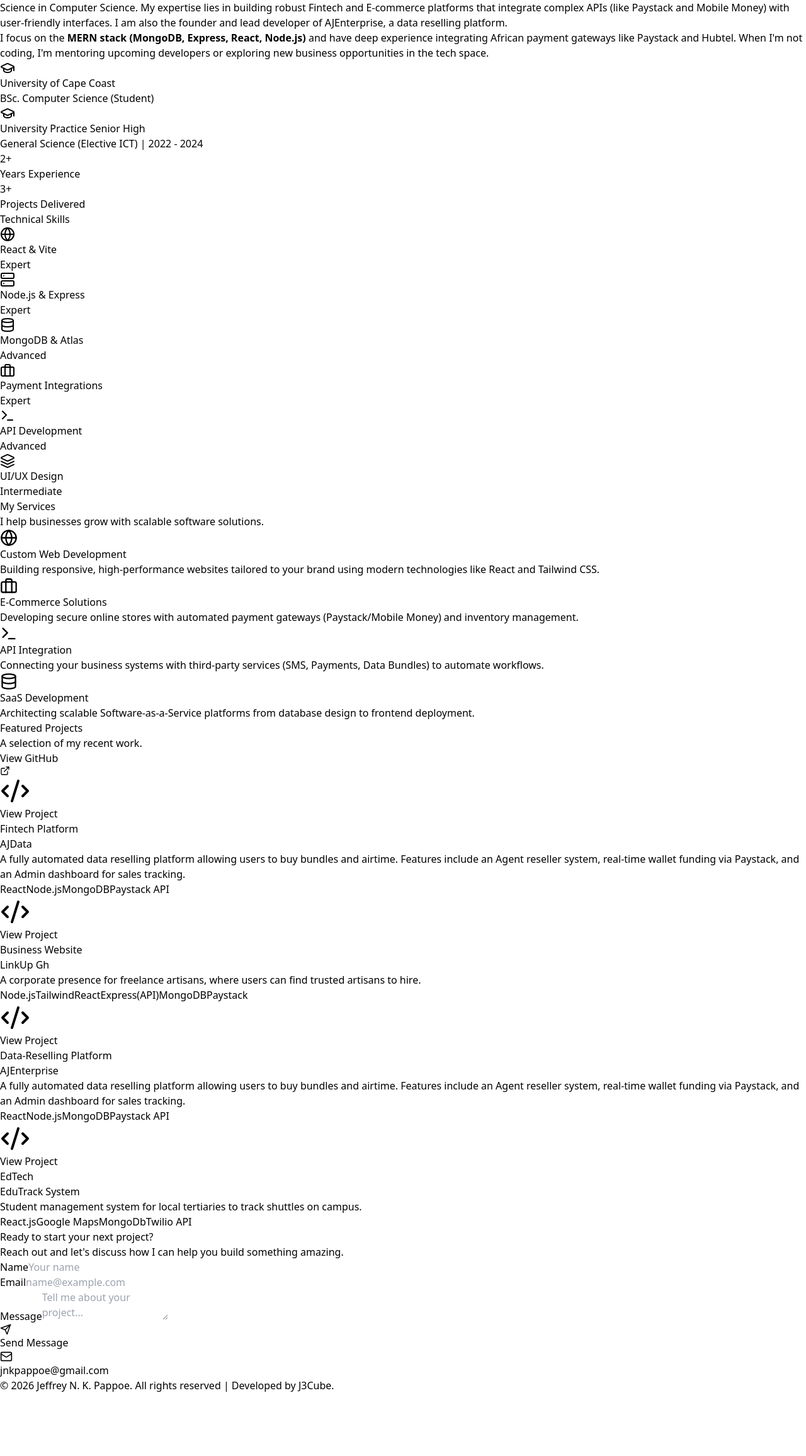
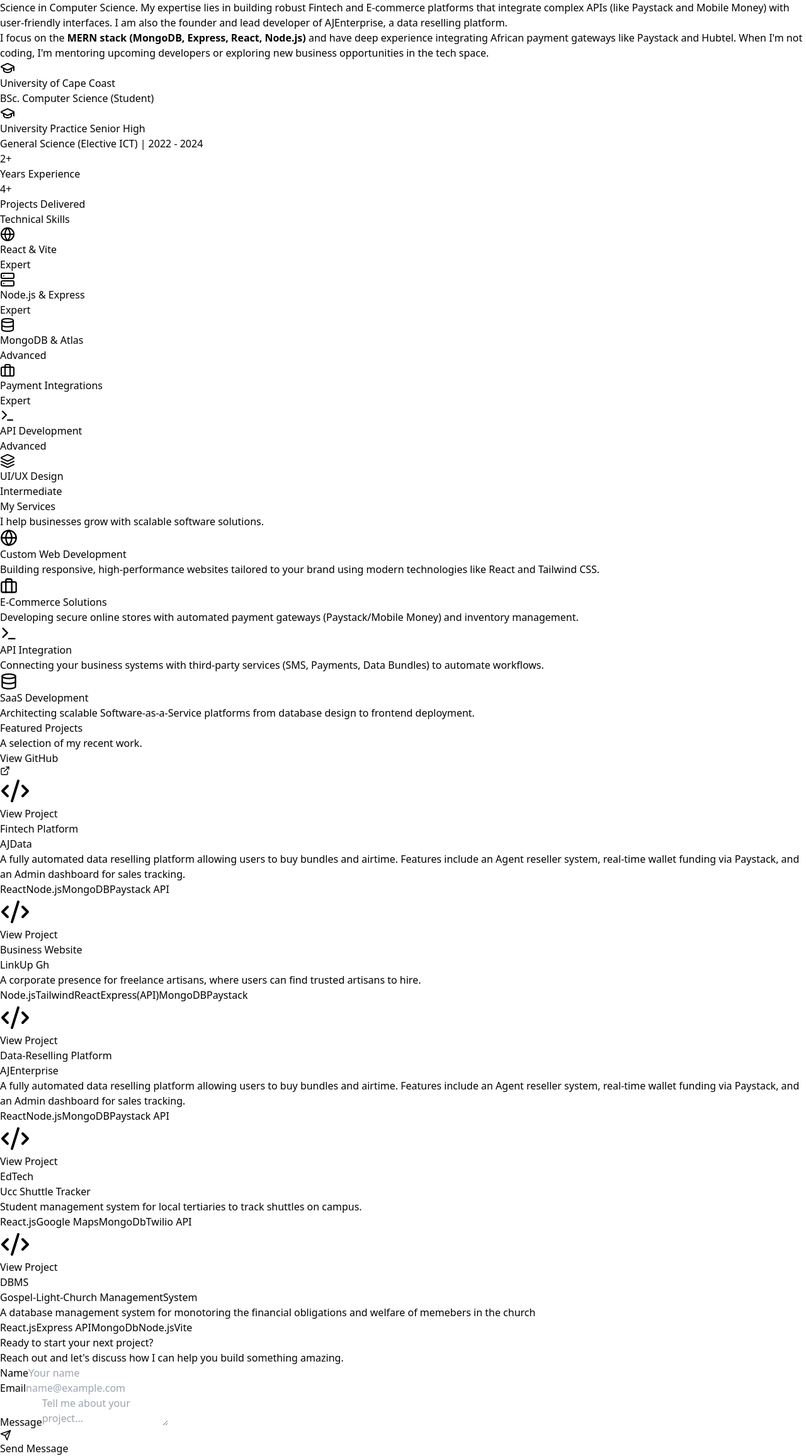
Before and after one commit to nisaco/nisaco, a React (Vite) app: page / in a window 1280 px wide. Shown: the part 2342-4654 px from the top of the page at 63% size. Before the commit the page ends 4554 px from the top, so only its background shows below. Built offline with nearby package versions, Linux system fonts and the light colour scheme.

Commit message:
Update project titles and experience count

```diff
--- a/src/App.jsx
+++ b/src/App.jsx
@@ -150,11 +150,18 @@ export default function App() {
       link: "https://data-vending-app.onrender.com"
     },
     {
-      title: "EduTrack System",
+      title: "Ucc Shuttle Tracker",
       category: "EdTech",
       desc: "Student management system for local tertiaries to track shuttles on campus.",
       tech: ["React.js", "Google Maps", "MongoDb", "Twilio API"],
       link: "https://ucc-shuttle-live-2h1i.onrender.com"
+    },
+    {
+      title: "Gospel-Light-Church ManagementSystem",
+      category: "DBMS",
+      desc: "A database management system for monotoring the financial obligations and welfare of memebers in the church",
+      tech: ["React.js", "Express API", "MongoDb", "Node.js", "Vite"],
+      link: "https://gospel-light-church.onrender.com"
     }
   ];
 
@@ -420,7 +427,7 @@ export default function App() {
                         <p className={`text-sm ${theme.textSub}`}>Years Experience</p>
                     </div>
                     <div className={`p-4 rounded-xl ${theme.card} hover-bounce hover:shadow-xl ${theme.accentBorder} text-center`}>
-                        <h4 className="font-bold text-3xl mb-1 text-transparent bg-clip-text bg-gradient-to-r from-purple-400 to-pink-400">3+</h4>
+                        <h4 className="font-bold text-3xl mb-1 text-transparent bg-clip-text bg-gradient-to-r from-purple-400 to-pink-400">4+</h4>
                         <p className={`text-sm ${theme.textSub}`}>Projects Delivered</p>
                     </div>
                 </div>
```
